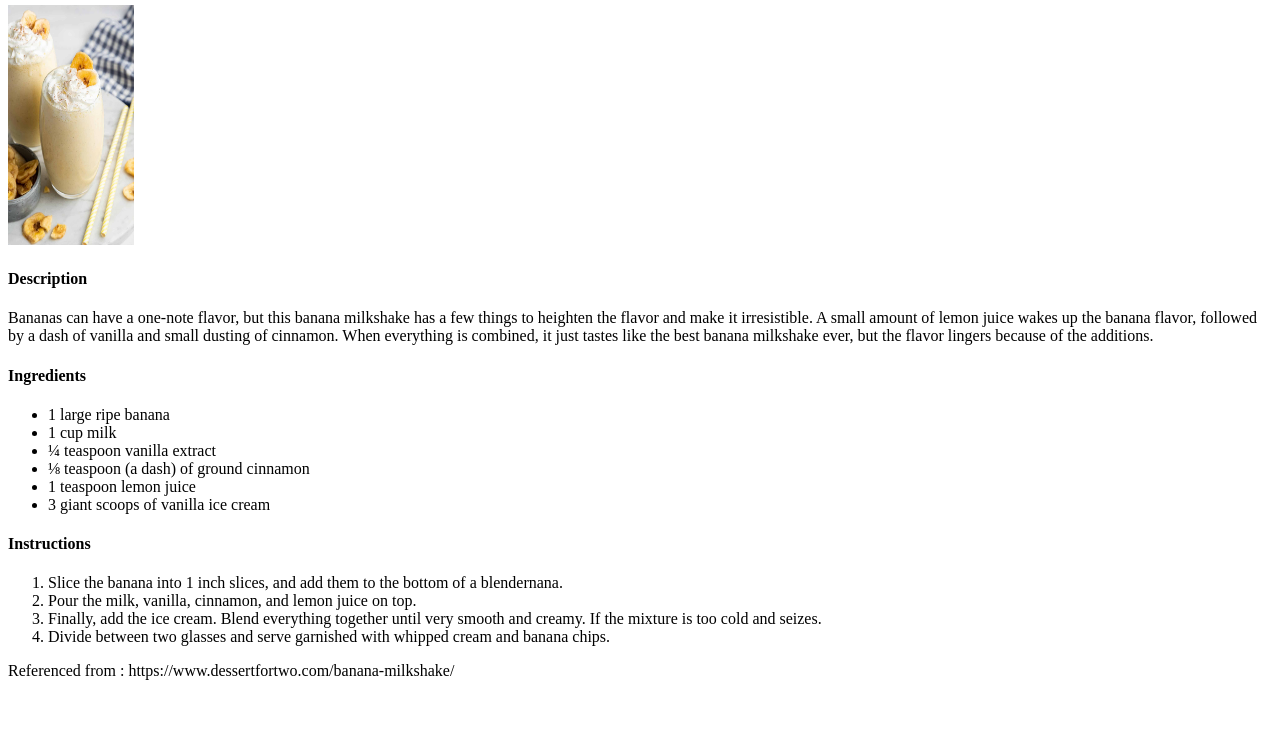
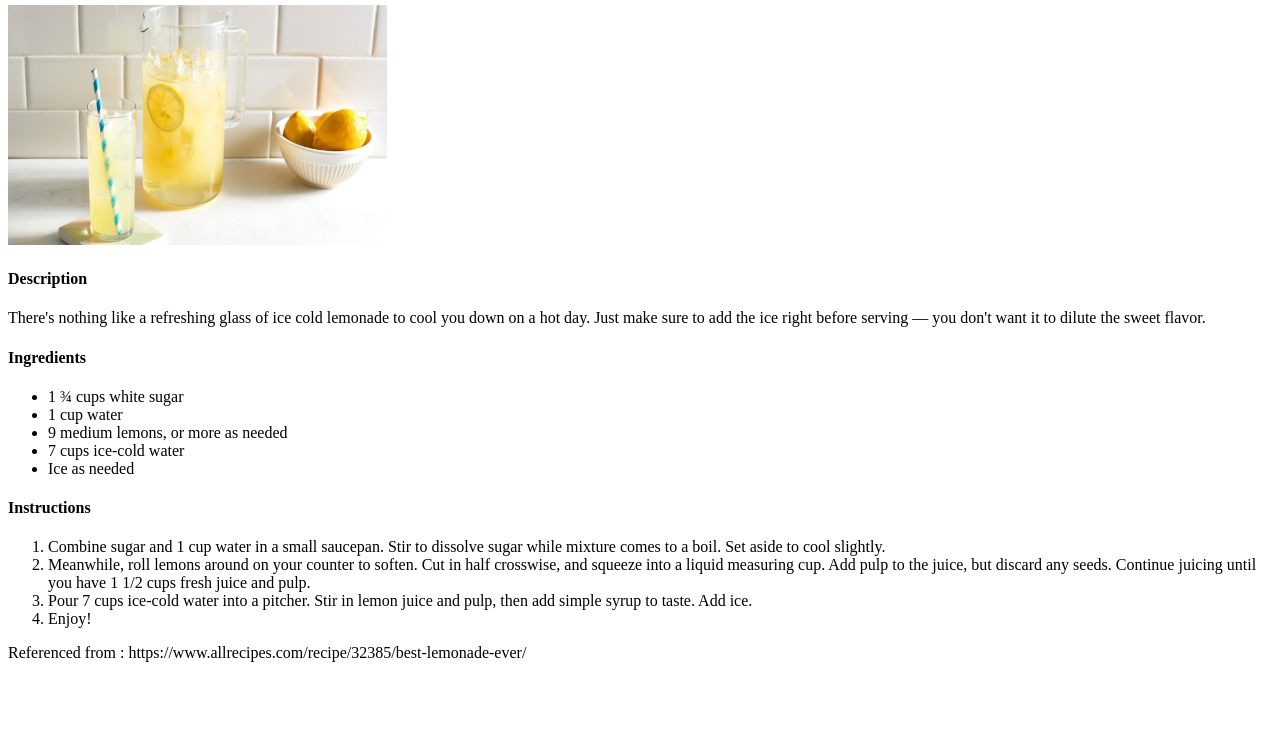
Before and after one commit to MissingPixel296/recipes, a plain HTML site: page recipebook/lemonade.html in a window 1280 px wide. Shown: the part 62-800 px from the top of the page. Drawn offline with Linux system fonts and the light colour scheme.

Commit message:
Finished another recipe

```diff
--- a/recipebook/lemonade.html
+++ b/recipebook/lemonade.html
@@ -3,51 +3,51 @@
   <head>
     <meta charset="UTF-8" />
     <meta name="viewport" content="width=device-width, initial-scale=1.0" />
-    <title>Banana Milkshake</title>
+    <title>Lemonade</title>
   </head>
 
   <body>
-    <h2>Banana Milkshake</h2>
+    <h2>Lemonade</h2>
     <img
-      src="items/banshake.jpg"
-      alt="Image of a banana milkshake"
-      width="10%"
+      src="items/lemonade.jpg"
+      alt="Image of a glass of lemonade"
+      width="30%"
       height="240"
     />
     <h4>Description</h4>
     <p>
-      Bananas can have a one-note flavor, but this banana milkshake has a few
-      things to heighten the flavor and make it irresistible. A small amount of
-      lemon juice wakes up the banana flavor, followed by a dash of vanilla and
-      small dusting of cinnamon. When everything is combined, it just tastes
-      like the best banana milkshake ever, but the flavor lingers because of the
-      additions.
+      There's nothing like a refreshing glass of ice cold lemonade to cool you
+      down on a hot day. Just make sure to add the ice right before serving —
+      you don't want it to dilute the sweet flavor.
     </p>
     <h4>Ingredients</h4>
     <ul>
-      <li>1 large ripe banana</li>
-      <li>1 cup milk</li>
-      <li>¼ teaspoon vanilla extract</li>
-      <li>⅛ teaspoon (a dash) of ground cinnamon</li>
-      <li>1 teaspoon lemon juice</li>
-      <li>3 giant scoops of vanilla ice cream</li>
+      <li>1 ¾ cups white sugar</li>
+      <li>1 cup water</li>
+      <li>9 medium lemons, or more as needed</li>
+      <li>7 cups ice-cold water</li>
+      <li>Ice as needed</li>
     </ul>
     <h4>Instructions</h4>
     <ol>
       <li>
-        Slice the banana into 1 inch slices, and add them to the bottom of a
-        blendernana.
-      </li>
-      <li>Pour the milk, vanilla, cinnamon, and lemon juice on top.</li>
-      <li>
-        Finally, add the ice cream. Blend everything together until very smooth
-        and creamy. If the mixture is too cold and seizes.
+        Combine sugar and 1 cup water in a small saucepan. Stir to dissolve
+        sugar while mixture comes to a boil. Set aside to cool slightly.
       </li>
       <li>
-        Divide between two glasses and serve garnished with whipped cream and
-        banana chips.
+        Meanwhile, roll lemons around on your counter to soften. Cut in half
+        crosswise, and squeeze into a liquid measuring cup. Add pulp to the
+        juice, but discard any seeds. Continue juicing until you have 1 1/2 cups
+        fresh juice and pulp.
       </li>
+      <li>
+        Pour 7 cups ice-cold water into a pitcher. Stir in lemon juice and pulp,
+        then add simple syrup to taste. Add ice.
+      </li>
+      <li>Enjoy!</li>
     </ol>
-    <footer>Referenced from : https://www.dessertfortwo.com/banana-milkshake/</footer>
+    <footer>
+      Referenced from : https://www.allrecipes.com/recipe/32385/best-lemonade-ever/
+    </footer>
   </body>
 </html>
```
Also changed, not shown: index.html (+1 -0 lines), recipebook/items/lemonade.jpg (added).
